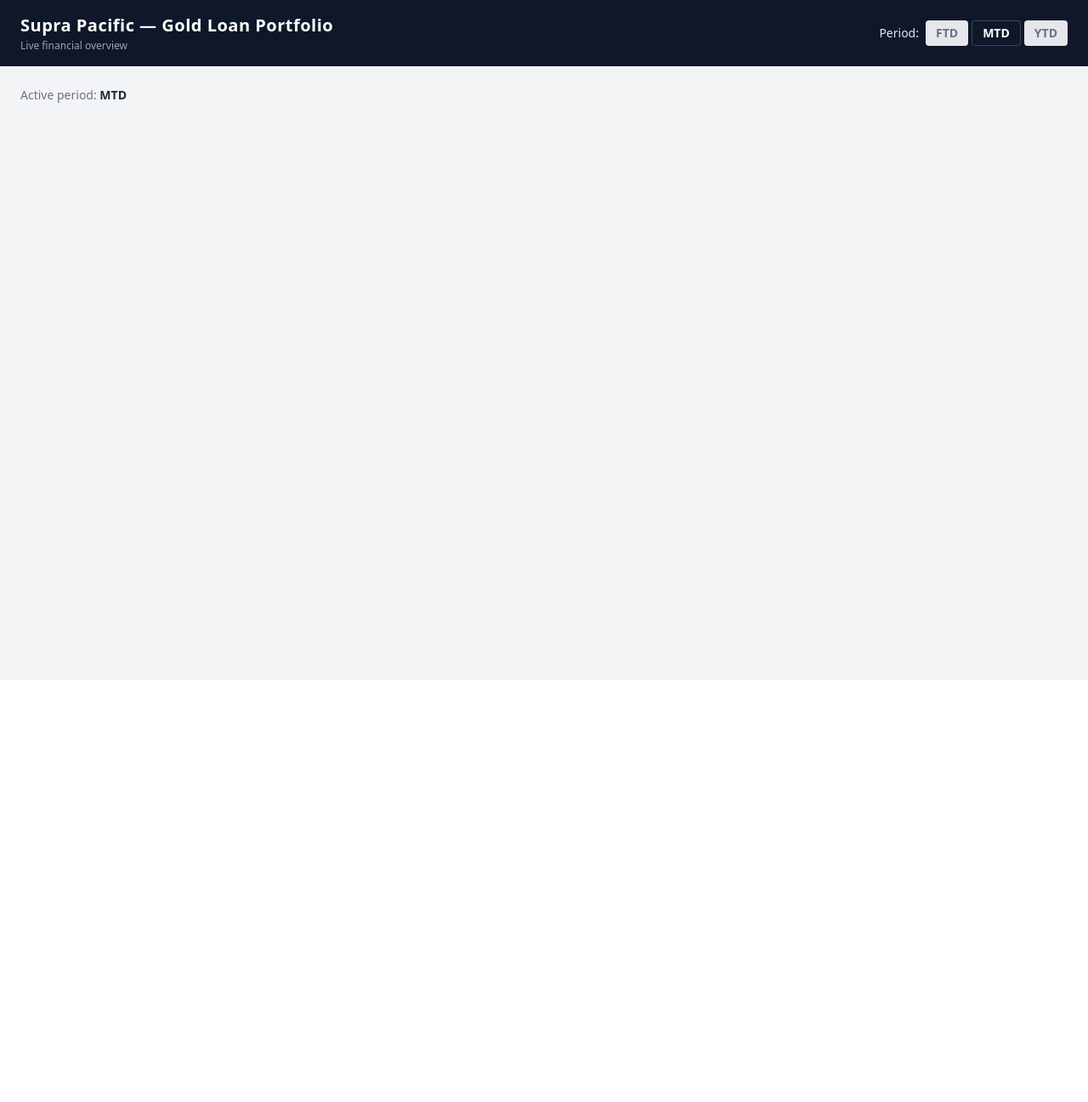
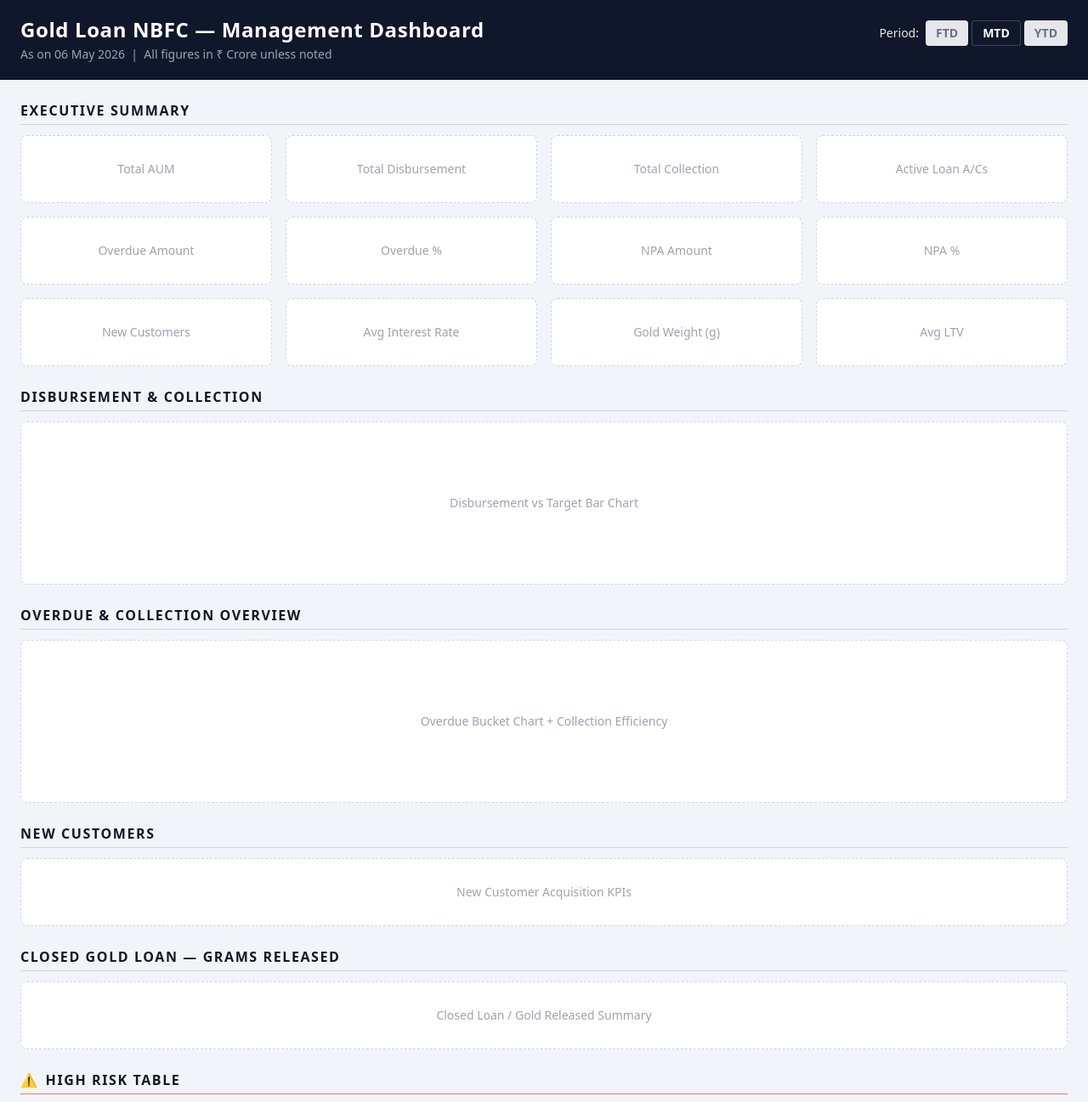
Before and after one commit to Dhanushmcmsd/CompaniesDashboard, a Next.js app: page /dashboard/supra/gold-loan in a window 1280 px wide. Shown: the top 1297 px of the page at 85% size. Before the commit the page ends 800 px from the top, so only its background shows below. Built offline with nearby package versions, Linux system fonts and the light colour scheme.

Commit message:
Phase 2: Dashboard shell, full section scaffolding, and TypeScript types

```diff
--- a/app/dashboard/supra/gold-loan/layout.tsx
+++ b/app/dashboard/supra/gold-loan/layout.tsx
@@ -1,5 +1,9 @@
 import { PeriodProvider } from "@/context/PeriodContext";
 
 export default function GoldLoanLayout({ children }: { children: React.ReactNode }) {
-  return <PeriodProvider>{children}</PeriodProvider>;
+  return (
+    <PeriodProvider>
+      <div className="min-h-screen bg-[#f1f5f9] font-sans">{children}</div>
+    </PeriodProvider>
+  );
 }
--- a/app/dashboard/supra/gold-loan/page.tsx
+++ b/app/dashboard/supra/gold-loan/page.tsx
@@ -1,31 +1,153 @@
 "use client";
 
 import PeriodSelector from "@/components/gold-loan/PeriodSelector";
-import { usePeriod } from "@/context/PeriodContext";
+
+function today(): string {
+  return new Date().toLocaleDateString("en-IN", {
+    day: "2-digit",
+    month: "long",
+    year: "numeric",
+  });
+}
 
 export default function GoldLoanPage() {
-  const { period } = usePeriod();
-
   return (
-    <div className="min-h-screen bg-gray-100">
-      {/* ── Dark Dashboard Header ── */}
-      <header className="bg-[#0f172a] px-6 py-4 flex items-center justify-between">
-        <div>
-          <h1 className="text-white text-xl font-bold tracking-wide">
-            Supra Pacific — Gold Loan Portfolio
-          </h1>
-          <p className="text-gray-400 text-xs mt-0.5">Live financial overview</p>
+    <div>
+      {/* ════════════════════════════════════════
+          HEADER
+      ════════════════════════════════════════ */}
+      <header className="bg-[#0f172a] px-6 py-5">
+        <div className="flex items-start justify-between gap-4 flex-wrap">
+          <div>
+            <h1 className="text-white text-2xl font-bold tracking-wide leading-tight">
+              Gold Loan NBFC &mdash; Management Dashboard
+            </h1>
+            <p className="text-gray-400 text-sm mt-1">
+              As on {today()}&nbsp;&nbsp;|&nbsp;&nbsp;All figures in ₹ Crore unless noted
+            </p>
+          </div>
+          <div className="mt-1">
+            <PeriodSelector />
+          </div>
         </div>
-        <PeriodSelector />
       </header>
 
-      {/* ── Page Body ── */}
-      <main className="p-6">
-        {/* KPI tiles, charts and tables go here in Phase 2+ */}
-        <div className="text-gray-500 text-sm">
-          Active period: <span className="font-semibold text-gray-800">{period}</span>
-        </div>
+      {/* ════════════════════════════════════════
+          MAIN CONTENT
+      ════════════════════════════════════════ */}
+      <main className="px-6 py-6 space-y-6">
+
+        {/* ── Section 1: Executive Summary ── */}
+        <section id="executive-summary">
+          <h2 className="text-[#0f172a] text-base font-bold uppercase tracking-widest mb-3 border-b border-gray-300 pb-1">
+            Executive Summary
+          </h2>
+          <div className="grid grid-cols-2 md:grid-cols-4 gap-4">
+            {/* KPI tiles rendered here in Phase 3 */}
+            <Placeholder label="Total AUM" />
+            <Placeholder label="Total Disbursement" />
+            <Placeholder label="Total Collection" />
+            <Placeholder label="Active Loan A/Cs" />
+            <Placeholder label="Overdue Amount" />
+            <Placeholder label="Overdue %" />
+            <Placeholder label="NPA Amount" />
+            <Placeholder label="NPA %" />
+            <Placeholder label="New Customers" />
+            <Placeholder label="Avg Interest Rate" />
+            <Placeholder label="Gold Weight (g)" />
+            <Placeholder label="Avg LTV" />
+          </div>
+        </section>
+
+        {/* ── Section 2: Disbursement & Collection ── */}
+        <section id="disbursement-collection">
+          <h2 className="text-[#0f172a] text-base font-bold uppercase tracking-widest mb-3 border-b border-gray-300 pb-1">
+            Disbursement &amp; Collection
+          </h2>
+          <Placeholder label="Disbursement vs Target Bar Chart" tall />
+        </section>
+
+        {/* ── Section 3: Overdue & Collection Overview ── */}
+        <section id="overdue-collection">
+          <h2 className="text-[#0f172a] text-base font-bold uppercase tracking-widest mb-3 border-b border-gray-300 pb-1">
+            Overdue &amp; Collection Overview
+          </h2>
+          <Placeholder label="Overdue Bucket Chart + Collection Efficiency" tall />
+        </section>
+
+        {/* ── Section 4: New Customers ── */}
+        <section id="new-customers">
+          <h2 className="text-[#0f172a] text-base font-bold uppercase tracking-widest mb-3 border-b border-gray-300 pb-1">
+            New Customers
+          </h2>
+          <Placeholder label="New Customer Acquisition KPIs" />
+        </section>
+
+        {/* ── Section 5: Closed Gold Loan — Grams Released ── */}
+        <section id="closed-gold-loan">
+          <h2 className="text-[#0f172a] text-base font-bold uppercase tracking-widest mb-3 border-b border-gray-300 pb-1">
+            Closed Gold Loan &mdash; Grams Released
+          </h2>
+          <Placeholder label="Closed Loan / Gold Released Summary" />
+        </section>
+
+        {/* ── Section 6: High Risk Table ── */}
+        <section id="high-risk">
+          <h2 className="text-[#0f172a] text-base font-bold uppercase tracking-widest mb-3 border-b border-red-400 pb-1 flex items-center gap-2">
+            <span>⚠</span> High Risk Table
+          </h2>
+          <Placeholder label="High Risk Customer Table" tall />
+        </section>
+
+        {/* ── Section 7: NPA & Risk Monitoring ── */}
+        <section id="npa-risk">
+          <h2 className="text-[#0f172a] text-base font-bold uppercase tracking-widest mb-3 border-b border-gray-300 pb-1">
+            NPA &amp; Risk Monitoring
+          </h2>
+          <Placeholder label="NPA Trend Chart + Bucket Table" tall />
+        </section>
+
+        {/* ── Section 8: Gold Security & LTV ── */}
+        <section id="gold-ltv">
+          <h2 className="text-[#0f172a] text-base font-bold uppercase tracking-widest mb-3 border-b border-gray-300 pb-1">
+            Gold Security &amp; LTV
+          </h2>
+          <Placeholder label="Gold Weight Pledged / LTV Distribution" tall />
+        </section>
+
+        {/* ── Section 9: Branch Performance ── */}
+        <section id="branch-performance">
+          <h2 className="text-[#0f172a] text-base font-bold uppercase tracking-widest mb-3 border-b border-gray-300 pb-1">
+            Branch Performance
+          </h2>
+          <Placeholder label="Branch-wise AUM / Disbursement / NPA Table" tall />
+        </section>
+
+        {/* ── Section 10: Alerts & Exceptions ── */}
+        <section id="alerts-exceptions">
+          <h2 className="text-[#0f172a] text-base font-bold uppercase tracking-widest mb-3 border-b border-orange-400 pb-1">
+            Alerts &amp; Exceptions
+          </h2>
+          <Placeholder label="Alert Cards / Exception List" />
+        </section>
+
       </main>
     </div>
   );
 }
+
+/* ─────────────────────────────────────────────
+   Temporary placeholder card used until real
+   components are wired in Phase 3+
+───────────────────────────────────────────── */
+function Placeholder({ label, tall }: { label: string; tall?: boolean }) {
+  return (
+    <div
+      className={`bg-white rounded-lg border border-dashed border-gray-300 flex items-center justify-center text-gray-400 text-sm ${
+        tall ? "h-48" : "h-20"
+      }`}
+    >
+      {label}
+    </div>
+  );
+}
```
Also changed, not shown: lib/gold-loan/types.ts (added, +70 -0 lines).
